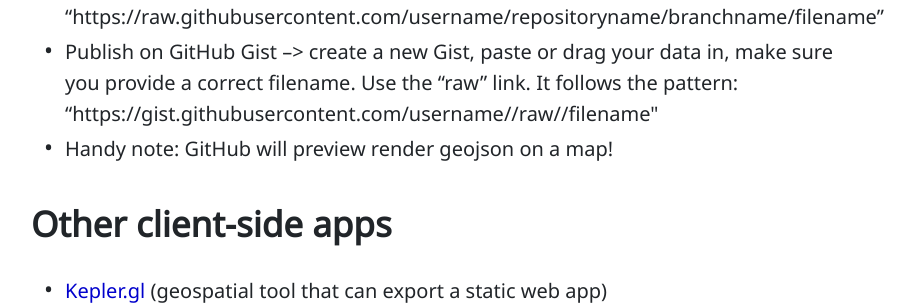
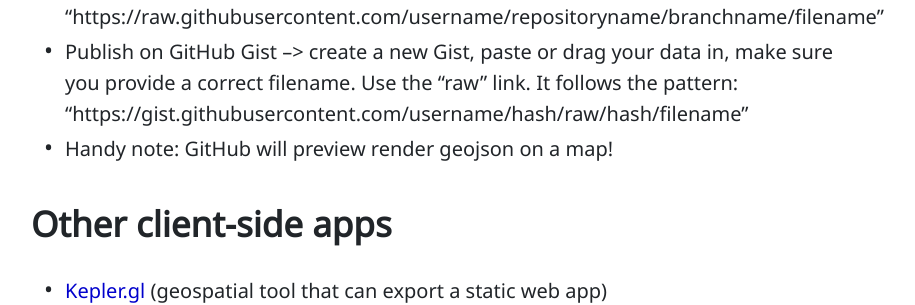
Before and after one commit to evanwill/_drafts, a Jekyll site: the page built from _notes/rawgraphs.md, in a window 1280 px wide and 900 px high, scrolled down 2439 px. Shown: the part 222-527 px from the top of the window, without its empty margins (199-1114 px from the left). Built offline with Jekyll 4.4.1, drawn with Linux system fonts in a browser that asks for light colours; comment, search, counter and statistics services are not loaded.

Commit message:
fix gist link

```diff
--- a/_notes/rawgraphs.md
+++ b/_notes/rawgraphs.md
@@ -61,7 +61,7 @@ Here is some good options:
 
 - Publish a Google Sheet as CSV --> On the Sheet, go to File > Publish to the Web. On the popup modal, use the dropdowns in "Link" tab to select the sheet name of your metadata (usually "Sheet 1") and "Comma-separated values (.csv)" options, then click "Publish" button. Copy the link that is provided.
 - Publish on GitHub --> put your data in a repository, then use the "raw" link provided. It follows the pattern: "https://raw.githubusercontent.com/username/repositoryname/branchname/filename"
-- Publish on GitHub Gist --> create a new Gist, paste or drag your data in, make sure you provide a correct filename. Use the "raw" link. It follows the pattern: "https://gist.githubusercontent.com/username/<hash>/raw/<hash>/filename"
+- Publish on GitHub Gist --> create a new Gist, paste or drag your data in, make sure you provide a correct filename. Use the "raw" link. It follows the pattern: "https://gist.githubusercontent.com/username/hash/raw/hash/filename"
 - Handy note: GitHub will preview render geojson on a map!
 
 ## Other client-side apps
```
